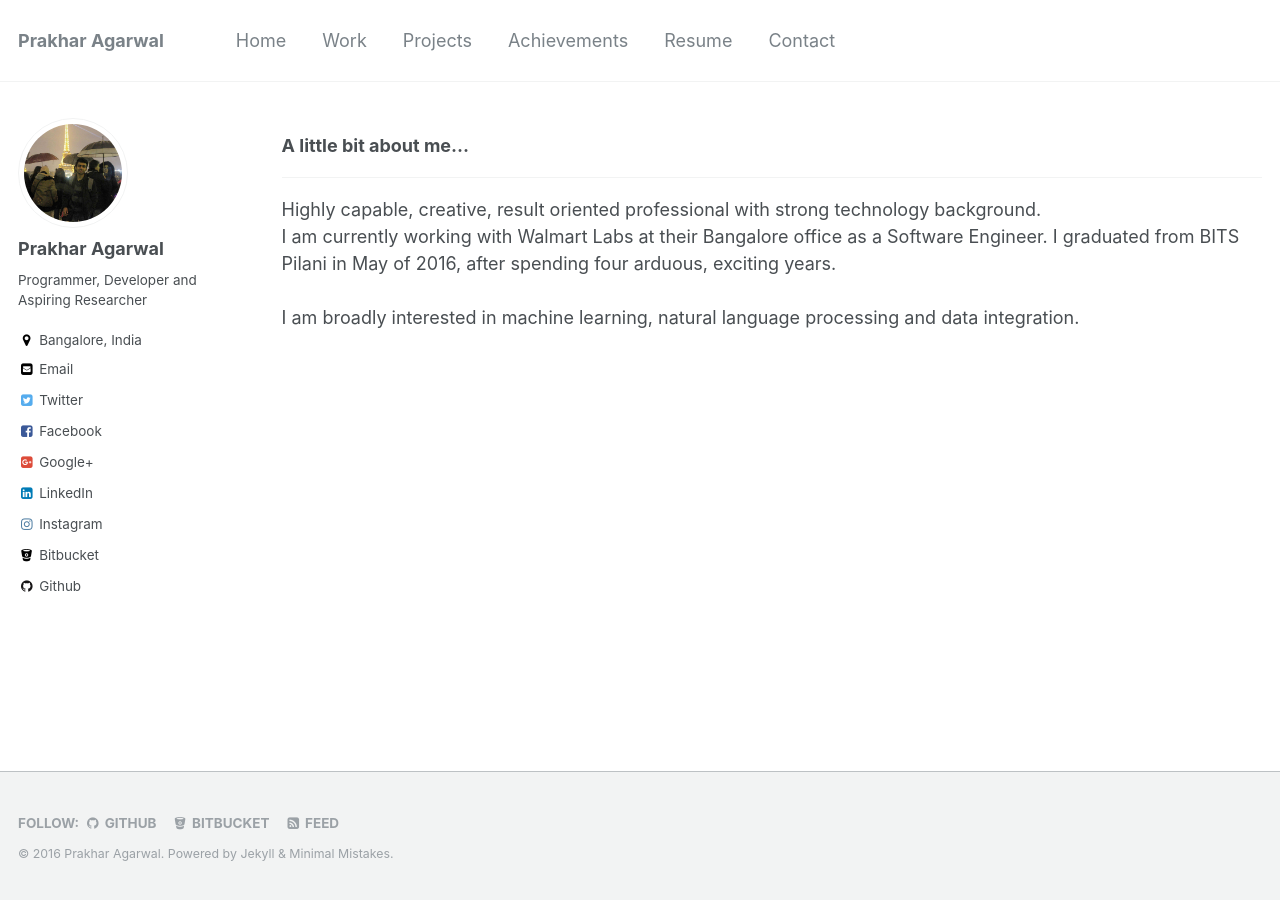
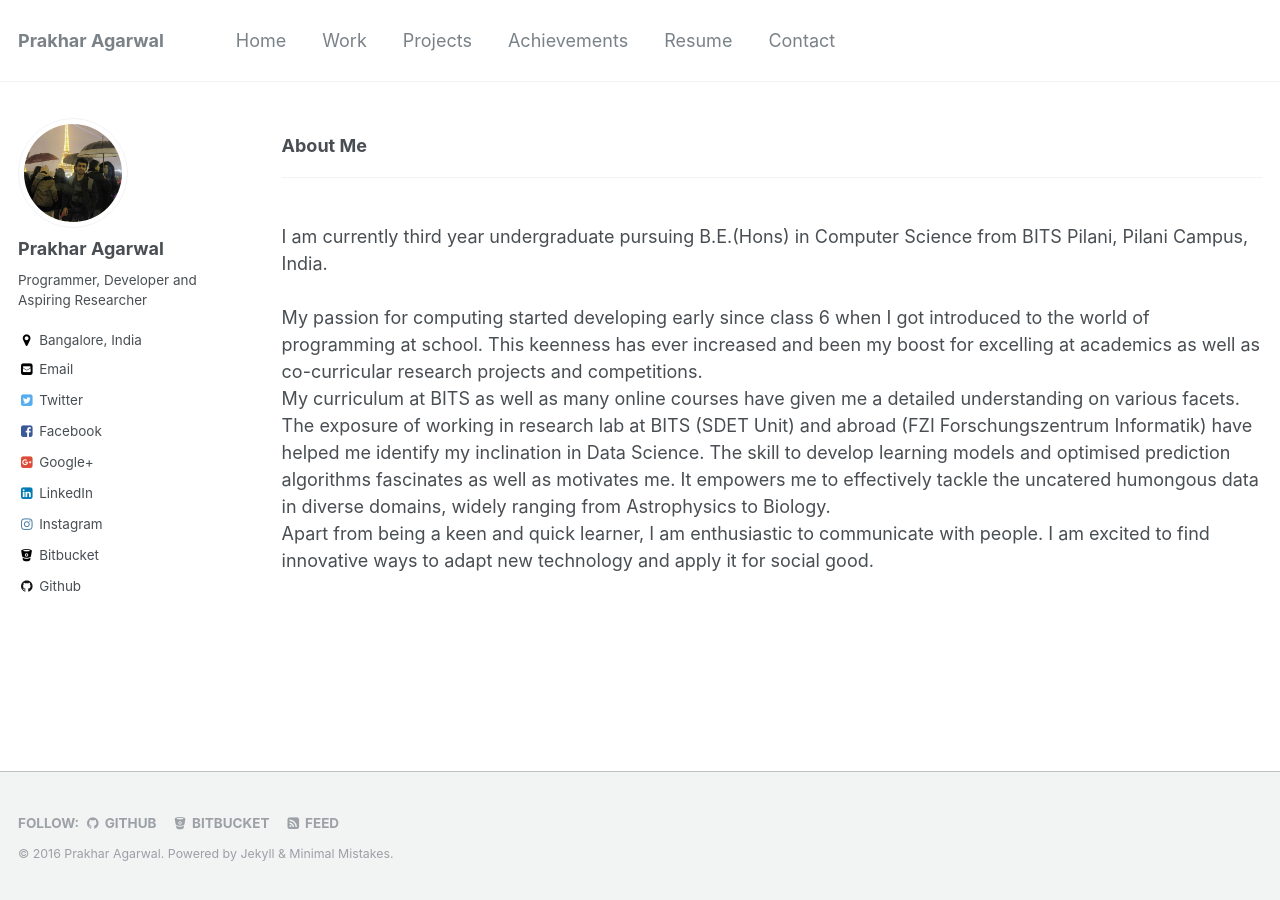
Before and after one commit to prakhar-agarwal/vidhiJain.github.io, a Jekyll site: the page built from index.html, in a window 1280 px wide. Built offline with Jekyll 4.4.1, drawn with Linux system fonts in a browser that asks for light colours; the list of posts is cut into pages by our own code.

Commit message:
Update index.html

```diff
--- a/index.html
+++ b/index.html
@@ -7,12 +7,15 @@ author_profile: true
 
 <!--<h3 class="archive__subtitle">{{ site.data.ui-text[site.locale].recent_posts | default: "Short Bio" }}</h3>-->
 
-<b>A little bit about me...</b>
+<b>About Me</b>
 <hr>
-Highly capable, creative, result oriented professional with strong technology background.<br>
-I am currently working with Walmart Labs at their Bangalore office as a Software Engineer.
-I graduated from BITS Pilani in May of 2016, after spending four arduous, exciting years.<br><br>
-I am broadly interested in machine learning, natural language processing and data integration.
+<br>
+I am currently third year undergraduate pursuing B.E.(Hons) in Computer Science from BITS Pilani, Pilani Campus, India.<br><br>
+My passion for computing started developing early since class 6 when I got introduced to the world of programming at school. This keenness has ever increased and been my boost for excelling at academics as well as co-curricular research projects and competitions.
+<br>
+My curriculum at BITS as well as many online courses have given me a detailed understanding on various facets. The exposure of working in research lab at BITS (SDET Unit) and abroad (FZI Forschungszentrum Informatik) have helped me identify my inclination in Data Science. The skill to develop learning models and optimised prediction algorithms fascinates as well as motivates me. It empowers me to effectively tackle the uncatered humongous data in diverse domains, widely ranging from Astrophysics to Biology.
+<br>
+Apart from being a keen and quick learner, I am enthusiastic to communicate with people. I am excited to find innovative ways to adapt new technology and apply it for social good.
 
 {% for post in paginator.posts %}
   {% include archive-single.html %}
```
